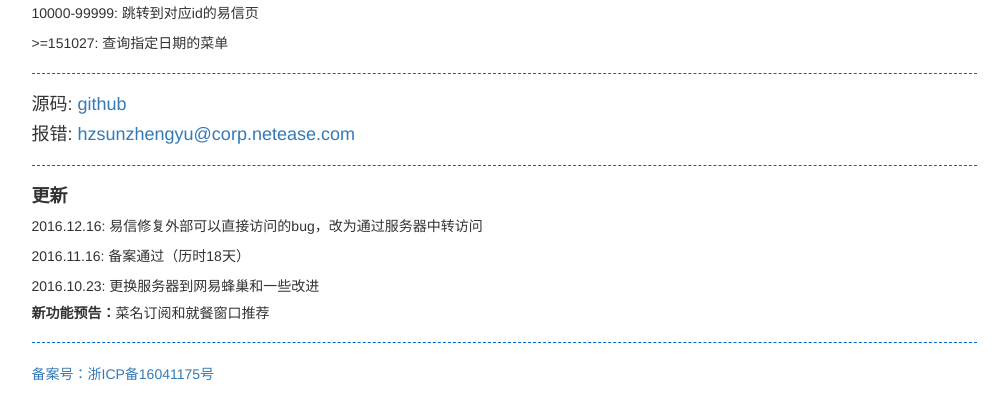
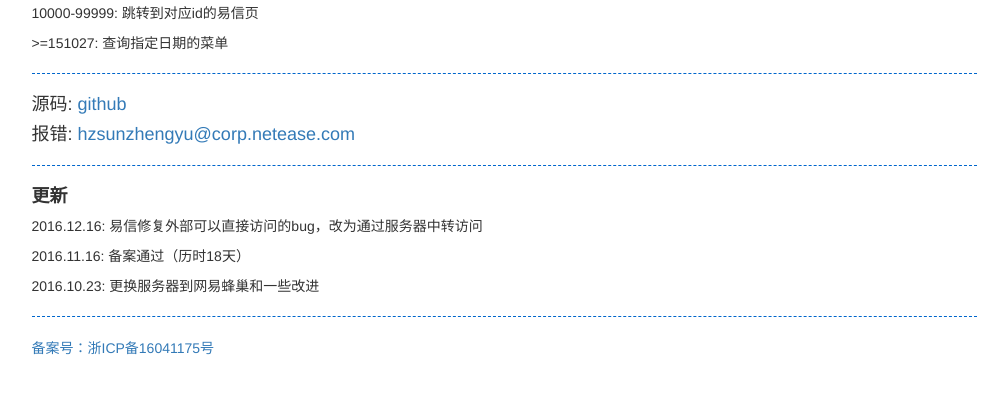
Before and after one commit to arcsun/neteaseMenu, a Flask app: template templates/menu.html in a window 1280 px wide. Shown: the part 358-778 px from the top of the page, without its empty margins (136-1144 px from the left). Run offline with Flask 2, Linux system fonts and the light colour scheme; the template is opened without the code that fills it, so the values that code supplies are empty; some libraries are stand-ins or nearby versions.

```diff
--- a/templates/menu.html
+++ b/templates/menu.html
@@ -53,7 +53,6 @@
             <p>2016.12.16: 易信修复外部可以直接访问的bug，改为通过服务器中转访问</p>
             <p>2016.11.16: 备案通过（历时18天）</p>
             <p>2016.10.23: 更换服务器到网易蜂巢和一些改进</p>
-            <h5><p><b>新功能预告：</b>菜名订阅和就餐窗口推荐</p></h5>
 
             <hr style="height:1px;border:none;border-top:1px dashed #0066CC;" />
             <p><a href="http://www.miitbeian.gov.cn">备案号：浙ICP备16041175号</a></p>
```
